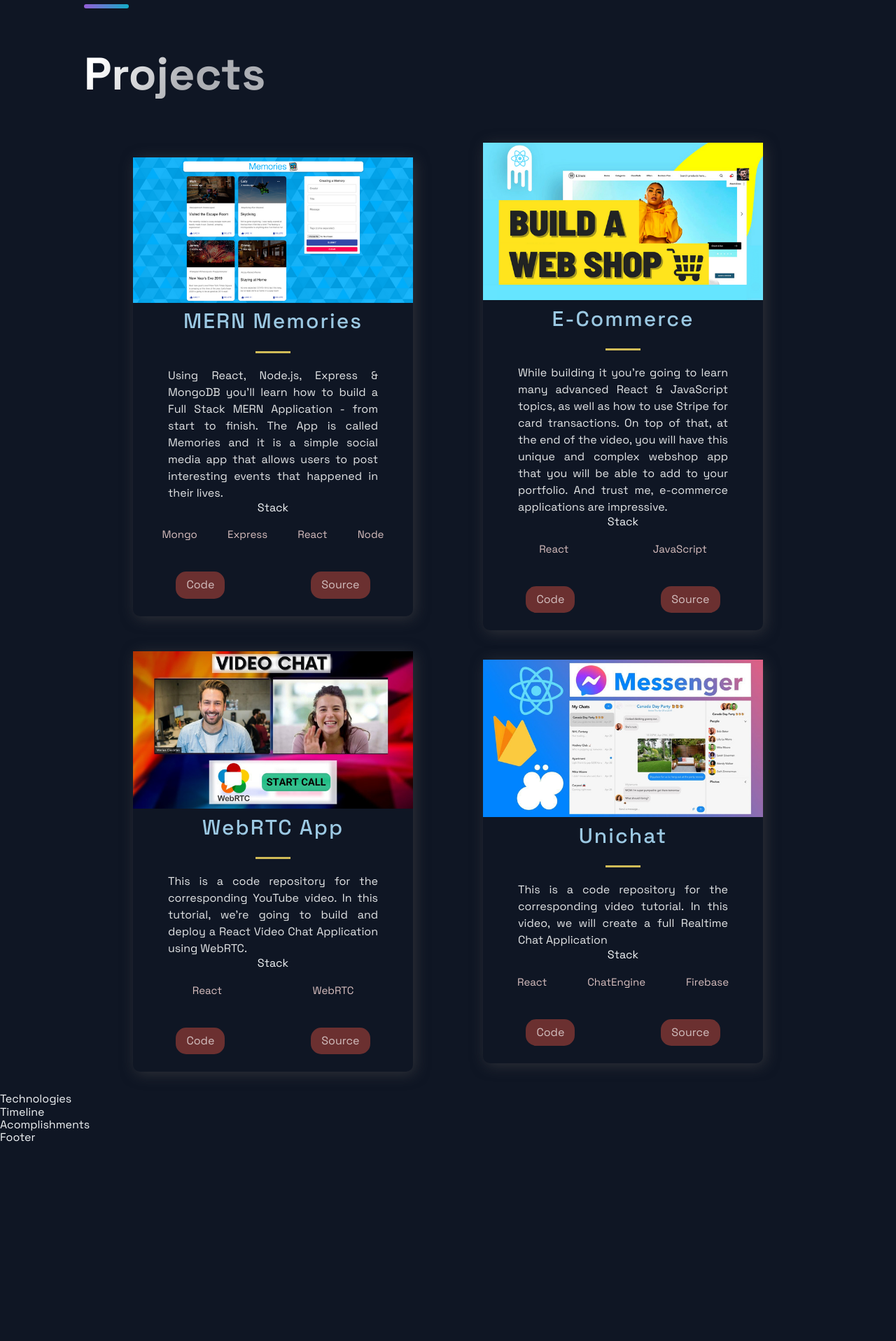
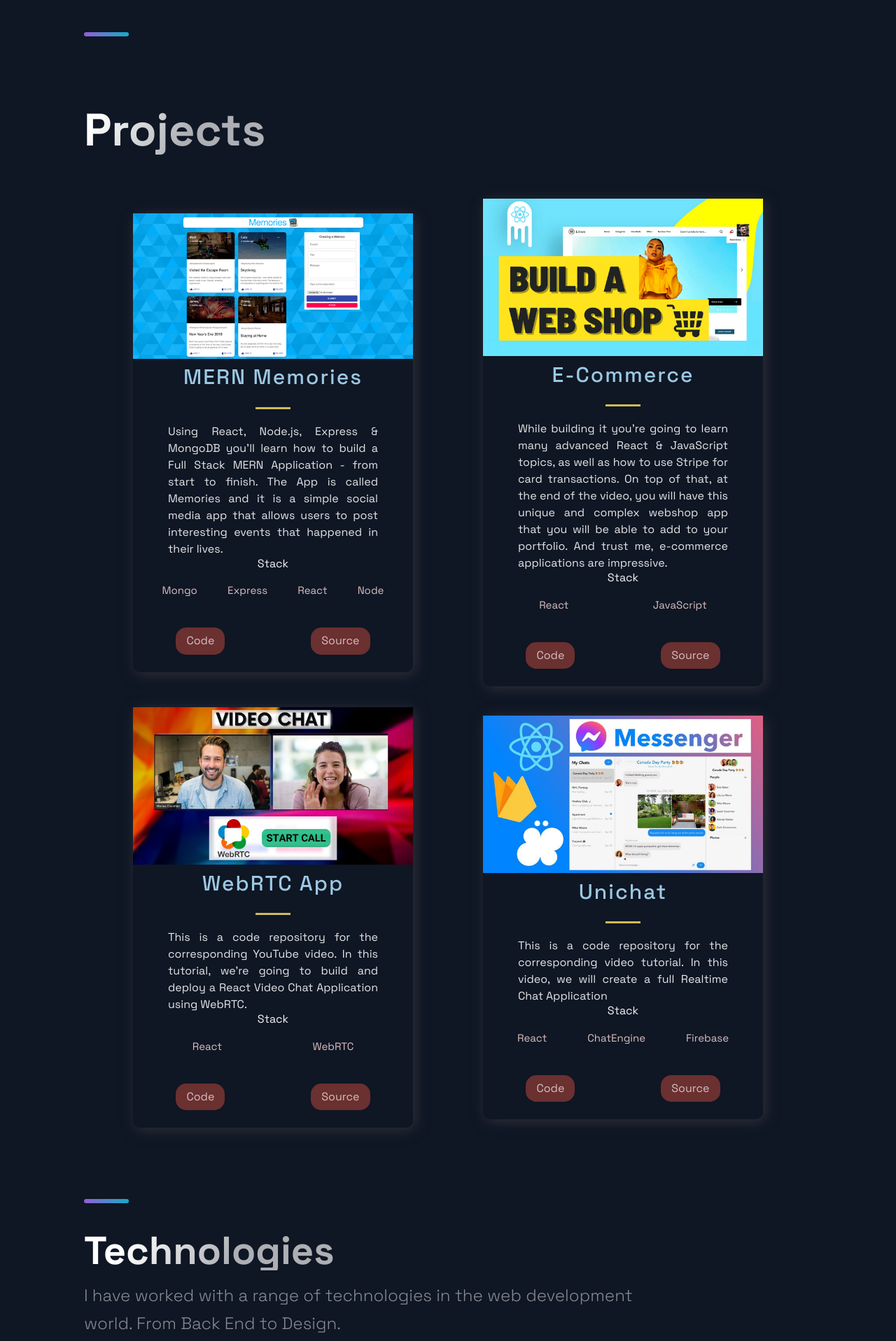
Before and after one commit to mihaimazareanu/portfolio-website, a Next.js app: page / in a window 1280 px wide. Shown: the part 880-2797 px from the top of the page at 70% size. Before the commit the page ends 2516 px from the top, so only its background shows below. Built offline with nearby package versions, Linux system fonts and the light colour scheme.

Commit message:
setup of the technologies section

```diff
--- a/components/Technologies/Technologies.js
+++ b/components/Technologies/Technologies.js
@@ -1,12 +1,38 @@
 import React from 'react';
-import { DiFirebase, DiReact, DiZend } from 'react-icons/di';
+import { DiMongodb, DiReact } from 'react-icons/di';
+import { FiFigma } from "react-icons/fi"
 import { Section, SectionDivider, SectionText, SectionTitle } from '../../styles/GlobalComponents';
 import { List, ListContainer, ListItem, ListParagraph, ListTitle } from './TechnologiesStyles';
 
 const Technologies = () =>  (
-  <div>
-    Technologies
-  </div>
+  <Section id="tech">
+    <SectionDivider />
+    <SectionTitle>Technologies</SectionTitle>
+    <SectionText>I have worked with a range of technologies in the web development world. From Back End to Design.</SectionText>
+    <List>
+      <ListItem>
+        <DiReact size="3rem" />
+        <ListContainer>
+          <ListTitle>Front End</ListTitle>
+          <ListParagraph>Experience with React.js</ListParagraph>
+        </ListContainer>
+      </ListItem>
+      <ListItem>
+        <DiMongodb size="3rem" />
+        <ListContainer>
+          <ListTitle>Back End</ListTitle>
+          <ListParagraph>Experience with Node.js and MongoDB</ListParagraph>
+        </ListContainer>
+      </ListItem>
+      <ListItem>
+        <FiFigma size="3rem" />
+        <ListContainer>
+          <ListTitle>UI/UX</ListTitle>
+          <ListParagraph>Experience with Figma</ListParagraph>
+        </ListContainer>
+      </ListItem>
+    </List>
+  </Section>
 );
 
 export default Technologies;
--- a/styles/GlobalComponents/index.js
+++ b/styles/GlobalComponents/index.js
@@ -85,12 +85,11 @@ export const SectionDivider = styled.div`
   background: ${(props) => props.colorAlt ?
     'linear-gradient(270deg, #F46737 0%, #945DD6 100%)' :
     'linear-gradient(270deg, #13ADC7 0%, #945DD6 100%)'};
-
-    margin: ${(props) => props.divider ? "4rem 0" : "" };
+  margin: 4rem 0;
 
   @media ${(props) => props.theme.breakpoints.md} {
-    width: 48px;
     height: 4px;
+    margin: 2rem 0;
   }
 
   @media ${(props) => props.theme.breakpoints.sm} {
```
